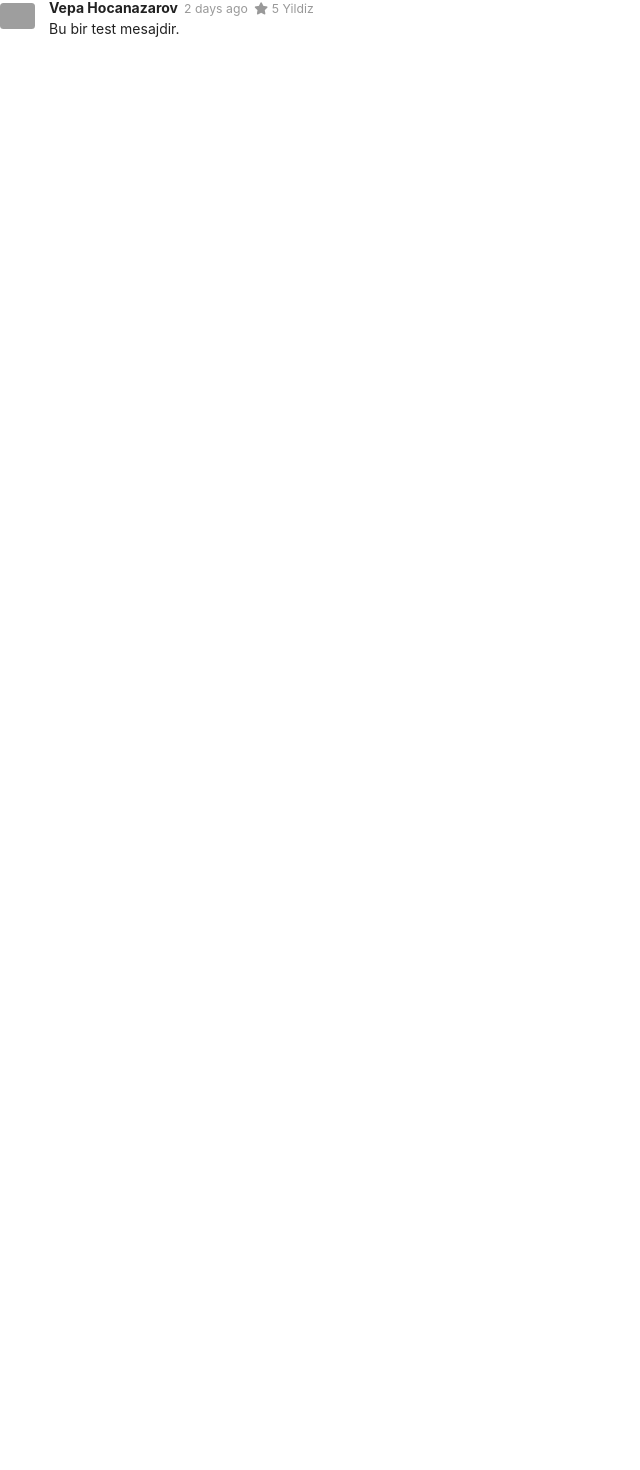
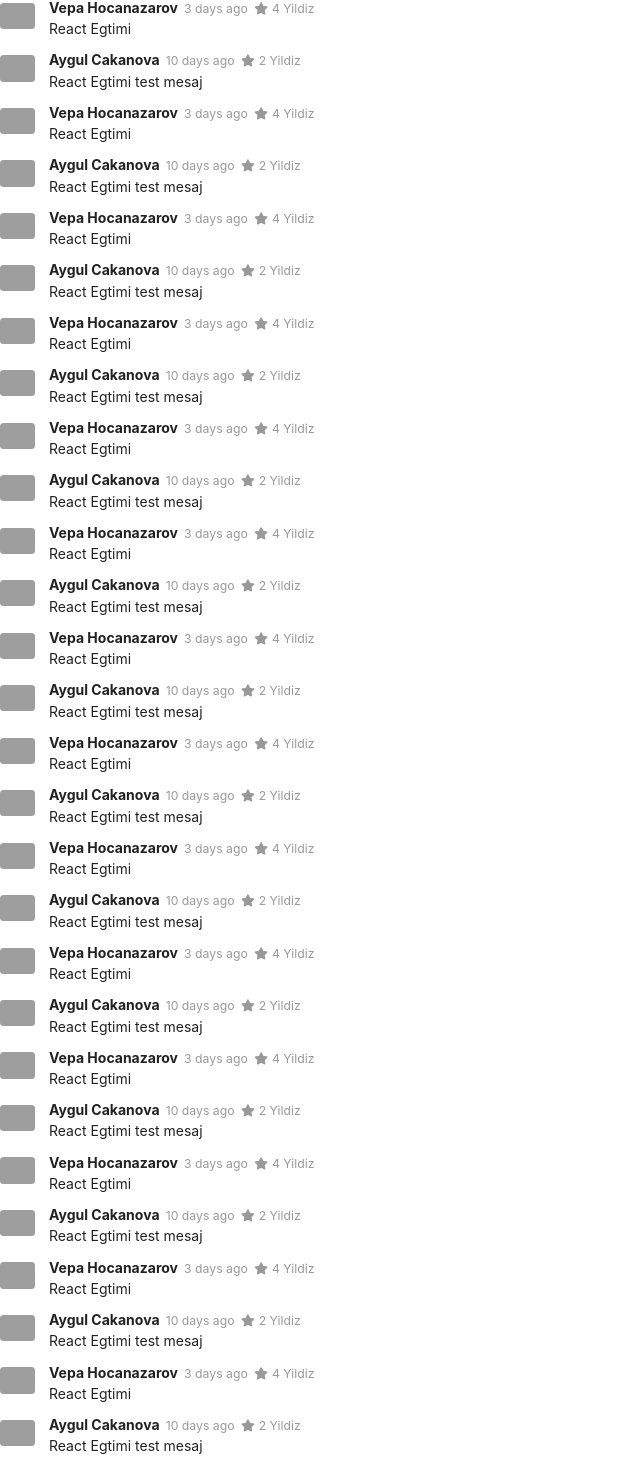
Before and after one commit to VepaHocanazarov/React-Egtimi-Section-3--yorumlar-proje, a React (Create React App) app: page / in a window 1280 px wide. Shown: the top 1470 px of the page, without its empty margins (0-640 px from the left). Before the commit the page ends 800 px from the top, so only its background shows below. Built offline with nearby package versions, Linux system fonts and the light colour scheme; grey boxes are pictures that could not be loaded.

Commit message:
Projeye Deger (Props) Gönderme

```diff
--- a/src/App.js
+++ b/src/App.js
@@ -5,7 +5,38 @@ const App = () => {
   return (
     <div className="ui comments">
 
-      <Comment/>
+      <Comment name = "Vepa Hocanazarov" day = "3" star = "4" comment = "React Egtimi"  />
+      <Comment name = "Aygul Cakanova" day = "10" star = "2" comment = "React Egtimi test mesaj" />
+      <Comment name = "Vepa Hocanazarov" day = "3" star = "4" comment = "React Egtimi"  />
+      <Comment name = "Aygul Cakanova" day = "10" star = "2" comment = "React Egtimi test mesaj" />
+      <Comment name = "Vepa Hocanazarov" day = "3" star = "4" comment = "React Egtimi"  />
+      <Comment name = "Aygul Cakanova" day = "10" star = "2" comment = "React Egtimi test mesaj" />
+      <Comment name = "Vepa Hocanazarov" day = "3" star = "4" comment = "React Egtimi"  />
+      <Comment name = "Aygul Cakanova" day = "10" star = "2" comment = "React Egtimi test mesaj" />
+      <Comment name = "Vepa Hocanazarov" day = "3" star = "4" comment = "React Egtimi"  />
+      <Comment name = "Aygul Cakanova" day = "10" star = "2" comment = "React Egtimi test mesaj" />
+      <Comment name = "Vepa Hocanazarov" day = "3" star = "4" comment = "React Egtimi"  />
+      <Comment name = "Aygul Cakanova" day = "10" star = "2" comment = "React Egtimi test mesaj" />
+      <Comment name = "Vepa Hocanazarov" day = "3" star = "4" comment = "React Egtimi"  />
+      <Comment name = "Aygul Cakanova" day = "10" star = "2" comment = "React Egtimi test mesaj" />
+      <Comment name = "Vepa Hocanazarov" day = "3" star = "4" comment = "React Egtimi"  />
+      <Comment name = "Aygul Cakanova" day = "10" star = "2" comment = "React Egtimi test mesaj" />
+      <Comment name = "Vepa Hocanazarov" day = "3" star = "4" comment = "React Egtimi"  />
+      <Comment name = "Aygul Cakanova" day = "10" star = "2" comment = "React Egtimi test mesaj" />
+      <Comment name = "Vepa Hocanazarov" day = "3" star = "4" comment = "React Egtimi"  />
+      <Comment name = "Aygul Cakanova" day = "10" star = "2" comment = "React Egtimi test mesaj" />
+      <Comment name = "Vepa Hocanazarov" day = "3" star = "4" comment = "React Egtimi"  />
+      <Comment name = "Aygul Cakanova" day = "10" star = "2" comment = "React Egtimi test mesaj" />
+      <Comment name = "Vepa Hocanazarov" day = "3" star = "4" comment = "React Egtimi"  />
+      <Comment name = "Aygul Cakanova" day = "10" star = "2" comment = "React Egtimi test mesaj" />
+      <Comment name = "Vepa Hocanazarov" day = "3" star = "4" comment = "React Egtimi"  />
+      <Comment name = "Aygul Cakanova" day = "10" star = "2" comment = "React Egtimi test mesaj" />
+      <Comment name = "Vepa Hocanazarov" day = "3" star = "4" comment = "React Egtimi"  />
+      <Comment name = "Aygul Cakanova" day = "10" star = "2" comment = "React Egtimi test mesaj" />
+      <Comment name = "Vepa Hocanazarov" day = "3" star = "4" comment = "React Egtimi"  />
+      <Comment name = "Aygul Cakanova" day = "10" star = "2" comment = "React Egtimi test mesaj" />
+      <Comment name = "Vepa Hocanazarov" day = "3" star = "4" comment = "React Egtimi"  />
+      <Comment name = "Aygul Cakanova" day = "10" star = "2" comment = "React Egtimi test mesaj" />
 
     </div>
   )
--- a/src/Comment.js
+++ b/src/Comment.js
@@ -2,23 +2,23 @@
 import React from 'react'
 import { faker } from '@faker-js/faker'
 
-const Comment = () => {
+const Comment = ({name,day,star,comment}) => {
     return (
         <div className="comment">
             <a className="avatar" href='/'>
                 <img alt='' src={faker.image.avatar()} />
             </a>
             <div className="content">
-                <a className="author" href='/'>Vepa Hocanazarov</a>
+                <a className="author" href='/'>{name}</a>
                 <div className="metadata">
-                    <div className="date">2 days ago</div>
+                    <div className="date"> {day} days ago</div>
                     <div className="rating">
                         <i className="star icon"></i>
-                        5 Yildiz
+                        {star} Yildiz
                     </div>
                 </div>
                 <div className="text">
-                    Bu bir test mesajdir.
+                   {comment}
                 </div>
             </div>
         </div>
```
